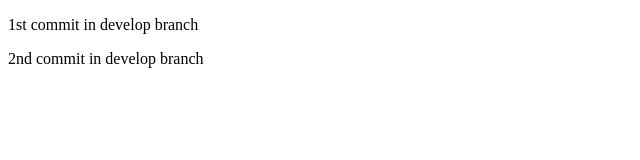
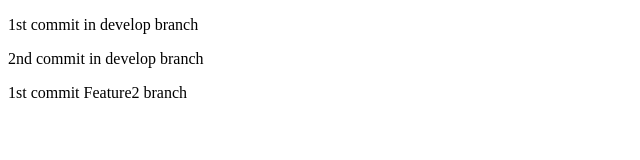
Before and after one commit to Nikita-Kukenko/Learning_Git, a plain HTML site: page index.html in a window 1280 px wide. Shown: the whole page, without its empty margins (0-640 px from the left). Drawn offline with Linux system fonts and the light colour scheme.

Commit message:
1st commit Feature2 branch

```diff
--- a/index.html
+++ b/index.html
@@ -11,5 +11,6 @@
 
   <p>1st commit in develop branch</p>
   <p>2nd commit in develop branch</p>
+  <p>1st commit Feature2 branch</p>
 </body>
 </html>
```
